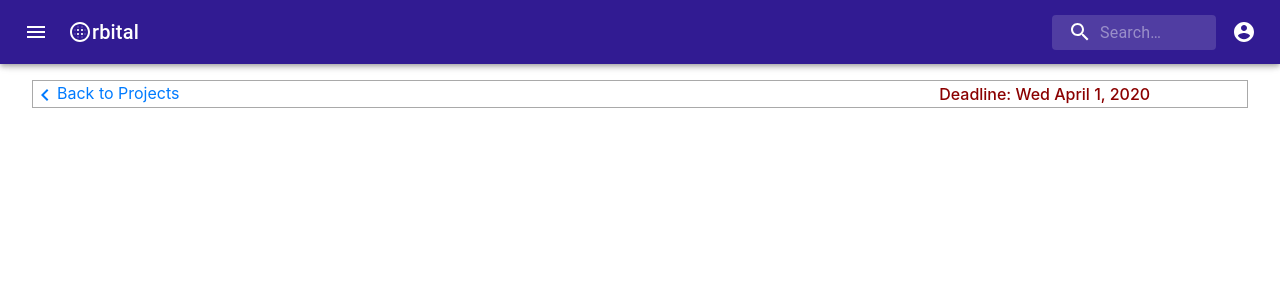
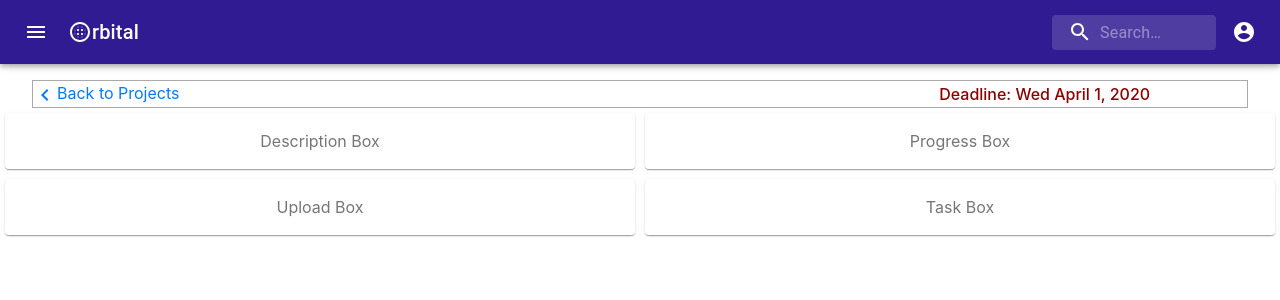
Before and after one commit to AmitP88/Project-Management-App, a React (Create React App) app in the folder client/: page /projectpage in a window 1280 px wide. Shown: the top 300 px of the page. Built offline with nearby package versions, Linux system fonts and the light colour scheme.

Commit message:
added Grid & Paper Material UI components to Projects Page

```diff
--- a/client/src/components/ProjectPage/ProjectPage.js
+++ b/client/src/components/ProjectPage/ProjectPage.js
@@ -13,9 +13,25 @@ import 'moment-timezone';
 
 // Import styled components from Material UI
 import NavigateBeforeIcon from '@material-ui/icons/NavigateBefore';
+import Grid from '@material-ui/core/Grid';
+import { makeStyles } from '@material-ui/core/styles';
+import Paper from '@material-ui/core/Paper';
+
+const useStyles = makeStyles((theme) => ({
+  root: {
+    flexGrow: 1,
+  },
+  paper: {
+    padding: theme.spacing(2),
+    textAlign: 'center',
+    color: theme.palette.text.secondary,
+    margin: 5,
+  },
+}));
 
 const ProjectPage = () => {
   let selected_project = store.getState().getSelectedProjectReducer;
+  const classes = useStyles();
 
   return (
     <div className="ProjectPage">
@@ -30,6 +46,21 @@ const ProjectPage = () => {
           <Moment format="ddd MMMM D, YYYY">{selected_project.deadline}</Moment>
         </div>
       </div>
+
+      <Grid container>
+        <Grid item xs={12} sm={6}>
+          <Paper className={classes.paper}>Description Box</Paper>
+        </Grid>
+        <Grid item xs={12} sm={6}>
+          <Paper className={classes.paper}>Progress Box</Paper>
+        </Grid>
+        <Grid item xs={12} sm={6}>
+          <Paper className={classes.paper}>Upload Box</Paper>
+        </Grid>
+        <Grid item xs={12} sm={6}>
+          <Paper className={classes.paper}>Task Box</Paper>
+        </Grid>
+      </Grid>
     </div>
   );
 }
```
